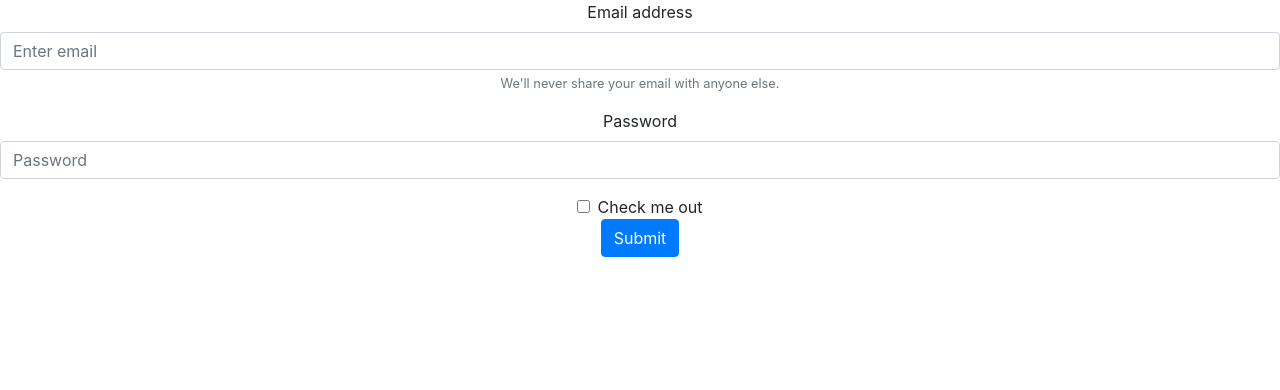
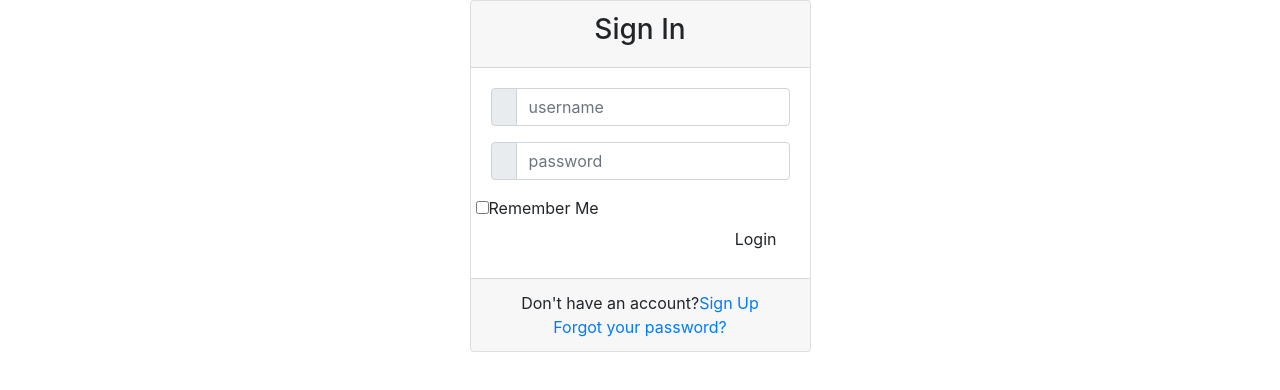
Before and after one commit to Ferdinand1945/pakox, a React (Create React App) app: page / in a window 1280 px wide. Shown: the top 390 px of the page. Built offline with nearby package versions, Linux system fonts and the light colour scheme.

Commit message:
bootstrap login

```diff
--- a/src/App.js
+++ b/src/App.js
@@ -4,24 +4,51 @@ import './App.css';
 function App() {
   return (
     <div className="App">
-      <form>
-        <div className="form-group">
-          <label htmlFor="exampleInputEmail1">Email address</label>
-          <input type="email" className="form-control" id="exampleInputEmail1" aria-describedby="emailHelp"
-                 placeholder="Enter email"/>
-            <small id="emailHelp" className="form-text text-muted">We'll never share your email with anyone
-              else.</small>
+      <div className="container">
+        <div className="d-flex justify-content-center h-100">
+          <div className="card">
+            <div className="card-header">
+              <h3>Sign In</h3>
+              <div className="d-flex justify-content-end social_icon">
+                <span><i className="fab fa-facebook-square"></i></span>
+                <span><i className="fab fa-google-plus-square"></i></span>
+                <span><i className="fab fa-twitter-square"></i></span>
+              </div>
+            </div>
+            <div className="card-body">
+              <form>
+                <div className="input-group form-group">
+                  <div className="input-group-prepend">
+                    <span className="input-group-text"><i className="fas fa-user"></i></span>
+                  </div>
+                  <input type="text" className="form-control" placeholder="username"/>
+
+                </div>
+                <div className="input-group form-group">
+                  <div className="input-group-prepend">
+                    <span className="input-group-text"><i className="fas fa-key"></i></span>
+                  </div>
+                  <input type="password" className="form-control" placeholder="password"/>
+                </div>
+                <div className="row align-items-center remember">
+                  <input type="checkbox"/>Remember Me
+                </div>
+                <div className="form-group">
+                  <input type="submit" value="Login" className="btn float-right login_btn"/>
+                </div>
+              </form>
+            </div>
+            <div className="card-footer">
+              <div className="d-flex justify-content-center links">
+                Don't have an account?<a href="#">Sign Up</a>
+              </div>
+              <div className="d-flex justify-content-center">
+                <a href="#">Forgot your password?</a>
+              </div>
+            </div>
+          </div>
         </div>
-        <div className="form-group">
-          <label htmlFor="exampleInputPassword1">Password</label>
-          <input type="password" className="form-control" id="exampleInputPassword1" placeholder="Password"/>
-        </div>
-        <div className="form-check">
-          <input type="checkbox" className="form-check-input" id="exampleCheck1"/>
-            <label className="form-check-label" htmlFor="exampleCheck1">Check me out</label>
-        </div>
-        <button type="submit" className="btn btn-primary">Submit</button>
-      </form>
+      </div>
     </div>
   );
 }
```
